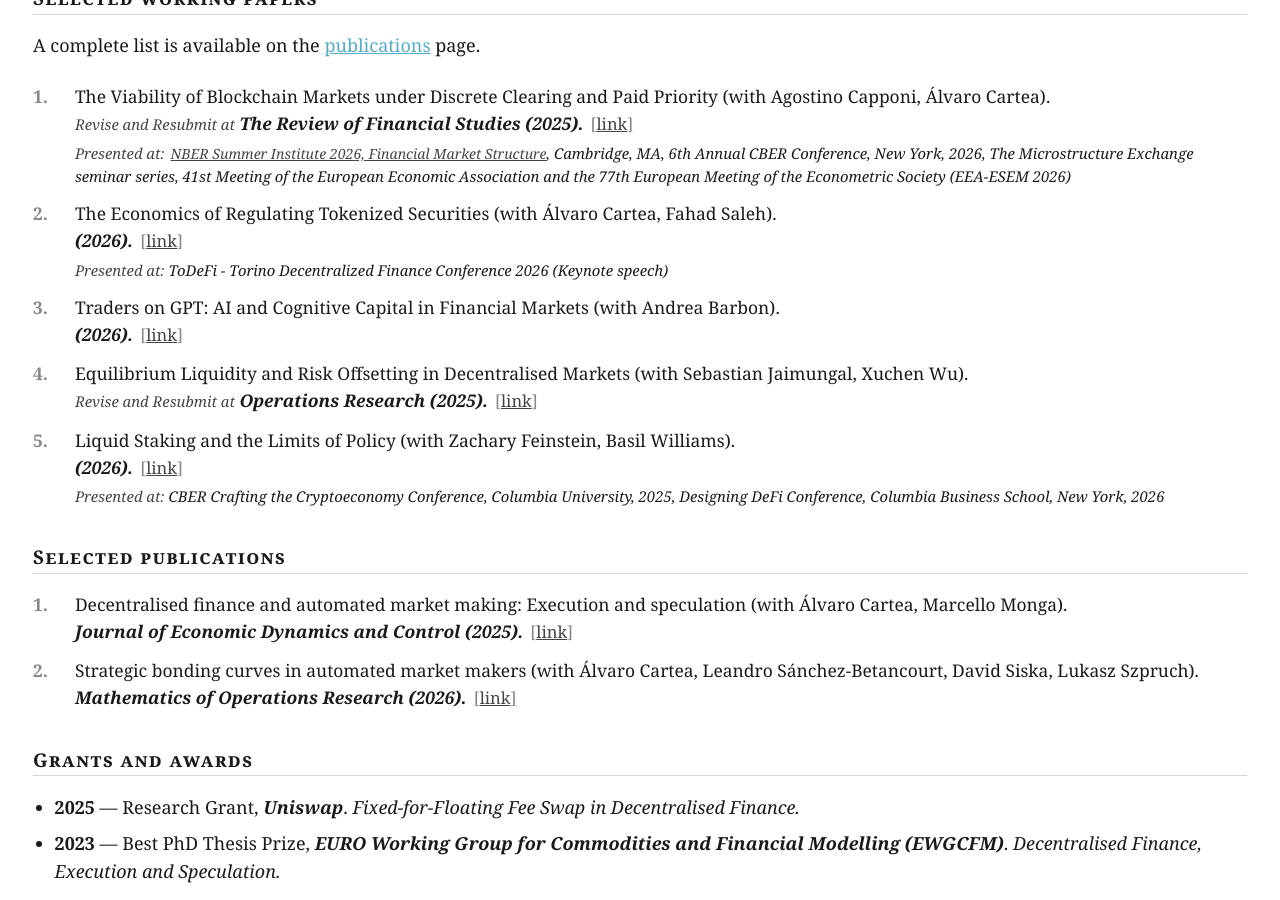
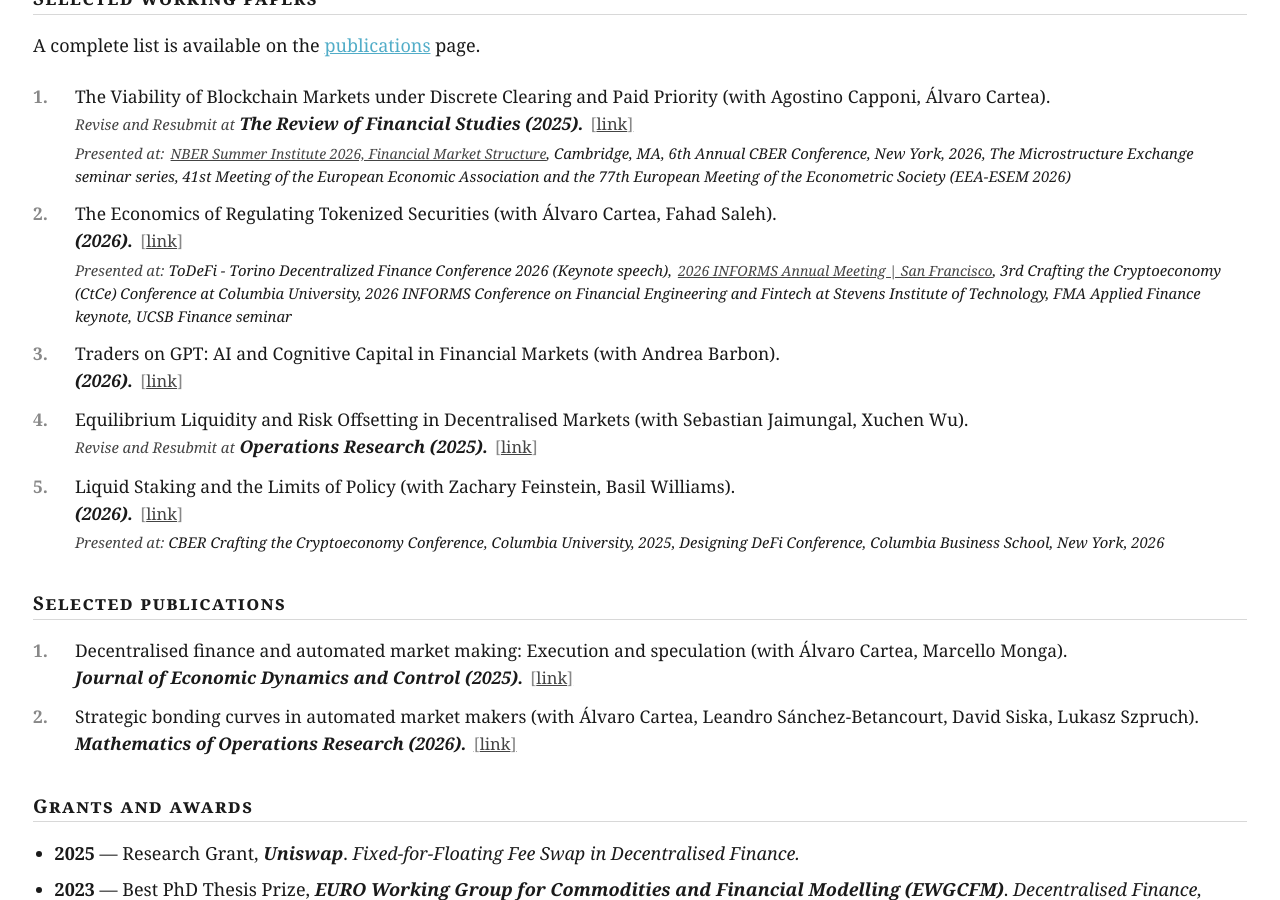
Before and after one commit to FDR0903/FDR0903.github.io, a Jekyll site: the page built from _pages/about.md, in a window 1280 px wide and 900 px high, scrolled down 619 px. Built offline with Jekyll 4.4.1, drawn with Linux system fonts in a browser that asks for light colours; some web fonts are replaced.

```diff
--- a/_pages/about.md
+++ b/_pages/about.md
@@ -240,7 +240,7 @@ A complete list is available on the <a href="{{ base_path }}/selected-publicatio
     <span class="home-paper-venue">(2026).</span> <a href="https://papers.ssrn.com/sol3/papers.cfm?abstract_id=6942338">link</a>
     <div class="home-selected-conf">
       <span class="home-conf-label">Presented at:</span>
-      <span class="home-conf-list">ToDeFi - Torino Decentralized Finance Conference 2026 (Keynote speech)</span>
+      <span class="home-conf-list">ToDeFi - Torino Decentralized Finance Conference 2026 (Keynote speech), <a href="https://meetings.informs.org/wordpress/annual/">2026 INFORMS Annual Meeting | San Francisco</a>, 3rd Crafting the Cryptoeconomy (CtCe) Conference at Columbia University, 2026 INFORMS Conference on Financial Engineering and Fintech at Stevens Institute of Technology, FMA Applied Finance keynote, UCSB Finance seminar</span>
     </div>
   </li>
   <li>
```
Also changed, not shown: _workingpapersfinance/2026_tokenized.md (+5 -0 lines).
